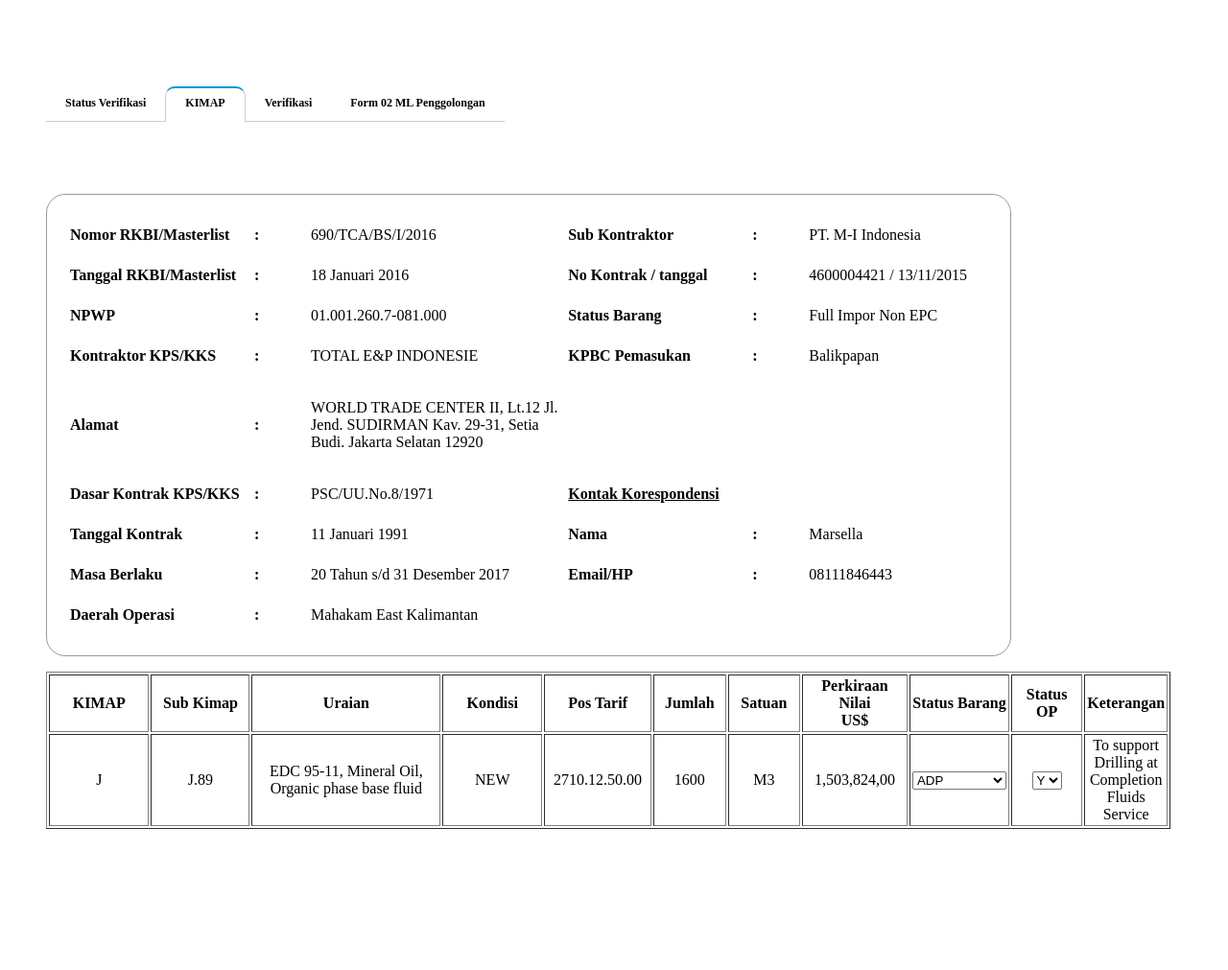
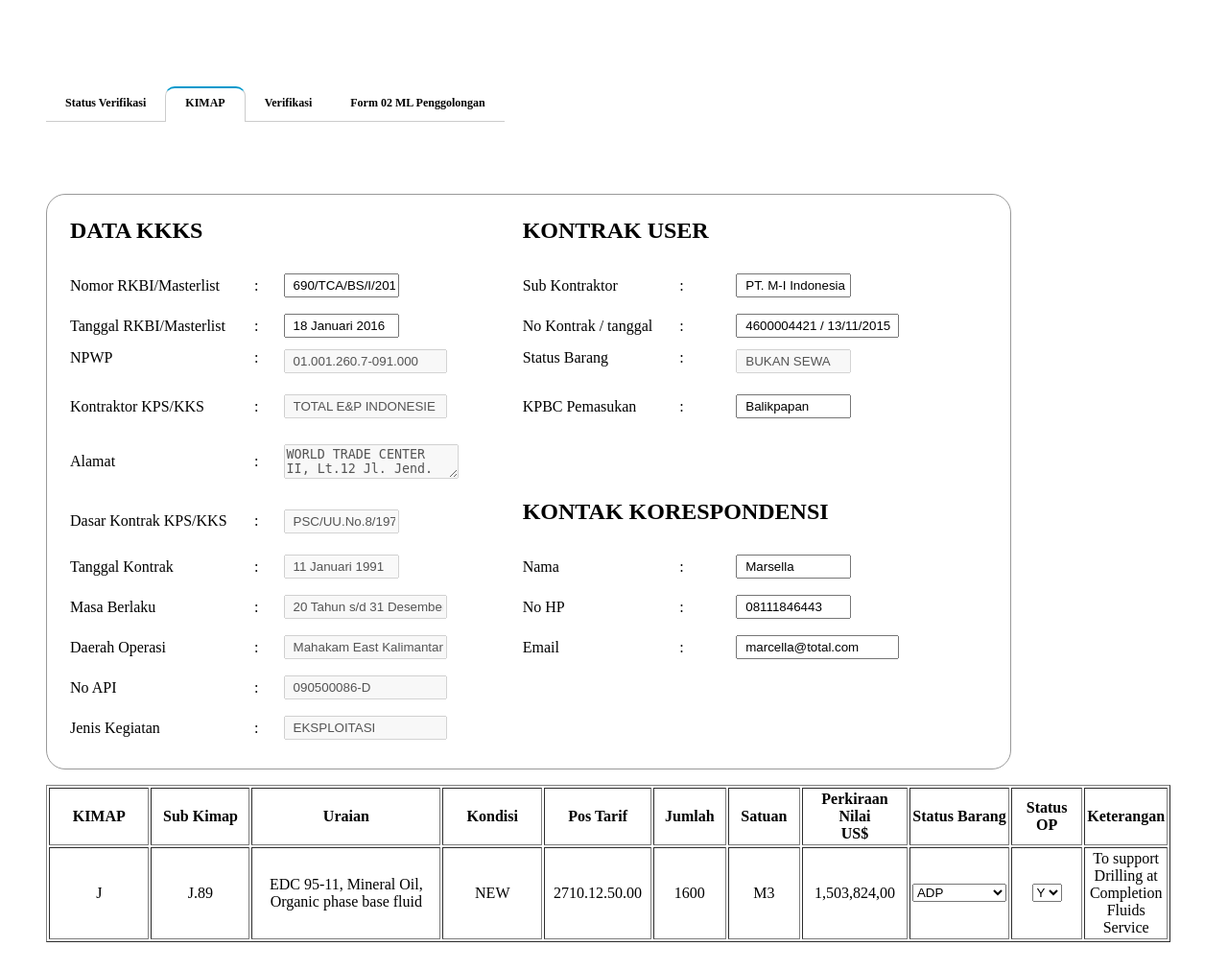
Before and after one commit to hariesa/RKBI, a PHP site: page /verifikasi-2.php in a window 1280 px wide. Shown: the top 1011 px of the page at 96% size. Before the commit the page ends 864 px from the top, so only its background shows below. Run offline with PHP 8.4, Linux system fonts and the light colour scheme; data comes from the database, SQL or seed files in the repository.

Commit message:
Update verifikasi-2.php

```diff
--- a/kbi-v-1.1/verifikasi-2.php
+++ b/kbi-v-1.1/verifikasi-2.php
@@ -21,80 +21,99 @@ $data1=mysql_fetch_array($sql1);
 
 $sql=mysql_query("SELECT * FROM tb_rkbi_dummie WHERE id_kks='1'");
 $data=mysql_fetch_array($sql);
+
+$sql2=mysql_query("SELECT API, NPWP FROM kkks WHERE Kode_KKKS='382'");
+$data2=mysql_fetch_array($sql2);
+
 ?>
 
 <table width="85%" border="0" cellspacing="2" cellpadding="2" style="border:1px solid #999;padding:20px;border-radius:20px">
   <tr height="40px;">
-    <td width="20%"><b>Nomor RKBI/Masterlist</td>
-    <td width="6%"><b>:</td>
-    <td width="28%">
-      <?php echo $data['no_rkbi'] ?>
-    </td>
-    <td width="20%"><b>Sub Kontraktor</td>
-    <td width="6%"><b>:</td>
-    <td width="26%"><?php echo $data['sub_kontrak'] ?></td>
+    <td colspan="3"><h2>DATA KKKS</h2></td>
+    <td colspan="3"><h2>KONTRAK USER</h2></td>
   </tr>
   <tr height="40px;">
-    <td><b>Tanggal RKBI/Masterlist</td>
-    <td><b>:</td>
-    <td><?php echo $data['tgl_rkbi'] ?></td>
-    <td><b>No Kontrak / tanggal</td>
-    <td><b>:</td>
-    <td><?php echo $data['no_kontrak'] ?></td>
+    <td width="20%">Nomor RKBI/Masterlist</td>
+    <td width="3%">:</td>
+    <td width="26%">
+      <input type="text" name="textfield" class="m-form" id="textfield" value="<?php echo $data['no_rkbi'] ?>" />
+    </td>
+    <td width="17%">Sub Kontraktor</td>
+    <td width="6%">:</td>
+    <td width="28%"><input type="text" class="m-form" value="<?php echo $data['sub_kontrak'] ?>" id="textfield2" /></td>
   </tr>
   <tr height="40px;">
-    <td><b>NPWP</td>
-    <td><b>:</td>
-    <td><?php echo $data['npwp'] ?></td>
-    <td><b>Status Barang</td>
-    <td><b>:</td>
-    <td>Full Impor Non EPC</td>
+    <td>Tanggal RKBI/Masterlist</td>
+    <td>:</td>
+    <td><input type="text" name="textfield5" class="m-form" id="textfield5" value="<?php echo $data['tgl_rkbi'] ?>" /></td>
+    <td>No Kontrak / tanggal</td>
+    <td>:</td>
+    <td><input type="text" class="l-form" name="textfield3" id="textfield3" value="<?php echo $data['no_kontrak'] ?>" /></td>
   </tr>
   <tr height="40px;">
-    <td><b>Kontraktor KPS/KKS</td>
-    <td><b>:</td>
-    <td><?php echo $data['nama_kks'] ?></td>
-    <td><b>KPBC Pemasukan</td>
-    <td><b>:</td>
-    <td>Balikpapan</td>
+    <td valign="top">NPWP</td>
+    <td valign="top">:</td>
+    <td valign="top"><input type="text" disabled name="textfield6" class="l-form" value="<?php echo $data2['NPWP'] ?>" /></td>
+    <td valign="top">Status Barang</td>
+    <td valign="top">:</td>
+    <td valign="top"><input name="textfield4" type="text" class="m-form" disabled value="BUKAN SEWA" />
+    <!--(mengikuti form pendaftaran yang dipilih)--></td>
   </tr>
-  <tr height="100px;">
-    <td><b>Alamat</td>
-    <td><b>:</td>
-    <td><?php echo $data['alamat'] ?></td>
+  <tr height="40px;">
+    <td>Kontraktor KPS/KKS</td>
+    <td>:</td>
+    <td><input type="text" name="textfield7" disabled class="l-form" value="<?php echo $data['nama_kks'] ?>" /></td>
+    <td>KPBC Pemasukan</td>
+    <td>:</td>
+    <td><input name="textfield13" type="text" id="textfield13" class="m-form" value="Balikpapan" /></td>
+  </tr>
+  <tr height="70px;">
+    <td>Alamat</td>
+    <td>:</td>
+    <td><textarea disabled><?php echo $data['alamat'] ?></textarea></td>
     <td>&nbsp;</td>
     <td>&nbsp;</td>
     <td>&nbsp;</td>
   </tr>
   <tr height="40px;">
-    <td><b>Dasar Kontrak KPS/KKS</td>
-    <td><b>:</td>
-    <td><?php echo $data['dsr_kontrak'] ?></td>
-    <td colspan="3"><b><u>Kontak Korespondensi</u></b></td>
+    <td>Dasar Kontrak KPS/KKS</td>
+    <td>:</td>
+    <td><input type="text" name="textfield9" class="m-form" value="<?php echo $data['dsr_kontrak'] ?>" disabled /></td>
+    <td colspan="3"><h2>KONTAK KORESPONDENSI</h2></td>
     </tr>
   <tr height="40px;">
-    <td><b>Tanggal Kontrak</td>
-    <td><b>:</td>
-    <td><?php echo $data['tgl_kontrak'] ?></td>
-    <td><b>Nama</td>
-    <td><b>:</td>
-    <td><?php echo $data['nama_kontak'] ?></td>
+    <td>Tanggal Kontrak</td>
+    <td>:</td>
+    <td><input type="text" name="textfield10" class="m-form" value="<?php echo $data['tgl_kontrak'] ?>" disabled /></td>
+    <td>Nama</td>
+    <td>:</td>
+    <td><input type="text" name="textfield14" class="m-form" value="<?php echo $data['nama_kontak'] ?>" /></td>
   </tr>
   <tr height="40px;">
-    <td><b>Masa Berlaku</td>
-    <td><b>:</td>
-    <td><?php echo $data['berlaku'] ?></td>
-    <td><b>Email/HP</td>
-    <td><b>:</td>
-    <td><?php echo $data['no_kontak'] ?></td>
+    <td>Masa Berlaku</td>
+    <td>:</td>
+    <td><input type="text" name="textfield11" class="l-form" value="<?php echo $data['berlaku'] ?>" disabled /></td>
+    <td>No HP</td>
+    <td>:</td>
+    <td><input type="text" name="textfield15" class="m-form" value="<?php echo $data['no_kontak'] ?>" /></td>
   </tr>
   <tr height="40px;">
-    <td><b>Daerah Operasi</td>
-    <td><b>:</td>
-    <td><?php echo $data['daerah_op'] ?></td>
-    <td>&nbsp;</td>
-    <td>&nbsp;</td>
-    <td>&nbsp;</td>
+    <td>Daerah Operasi</td>
+    <td>:</td>
+    <td><input type="text" class="l-form" name="textfield12" value="<?php echo $data['daerah_op'] ?>" disabled /></td>
+    <td>Email</td>
+    <td>:</td>
+    <td><input type="text" class="l-form" name="textfield12" value="marcella@total.com" /></td>
+  </tr>
+  <tr height="40px;">
+    <td>No API</td>
+    <td>:</td>
+    <td><input type="text" class="l-form" name="textfield12" value="<?php echo $data2['API'] ?>" disabled /></td>
+  </tr>
+  <tr height="40px;">
+    <td>Jenis Kegiatan</td>
+    <td>:</td>
+    <td><input type="text" class="l-form" name="textfield12" value="EKSPLOITASI" disabled /></td>
   </tr>
 </table>
 
```
